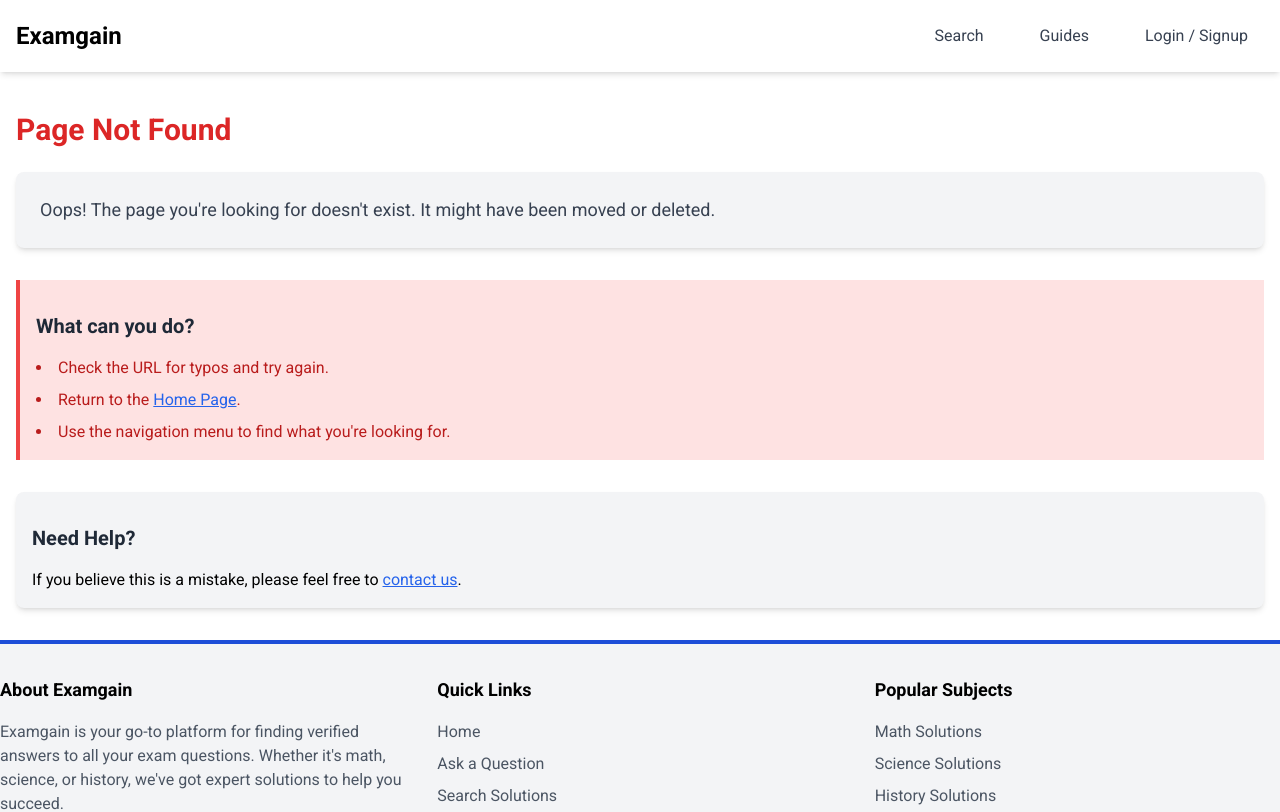
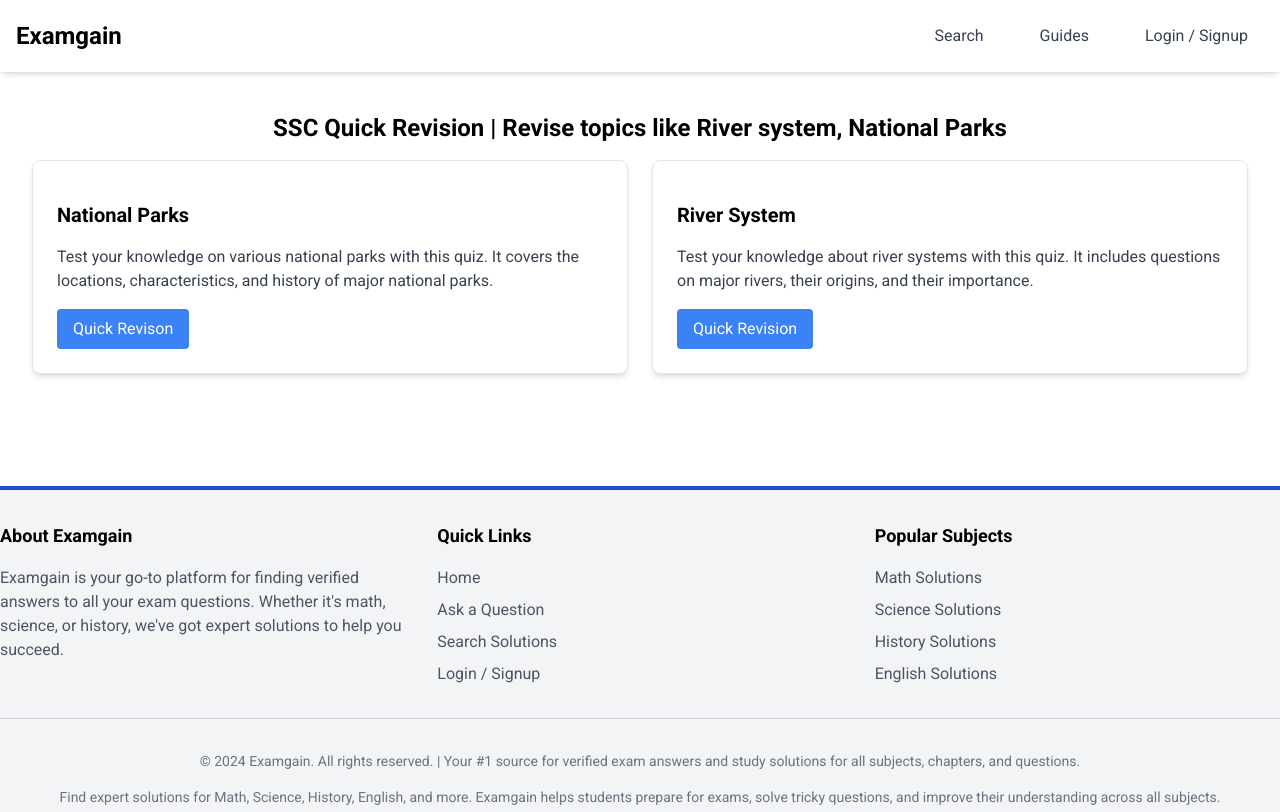
Before and after one commit to PatelAbhay550/examgain, a Next.js app: page /revision/ssc in a window 1280 px wide. Before the commit this address had no page. Shown: the top 812 px of the page. Built offline with nearby package versions, Linux system fonts and the light colour scheme.

Commit message:
Create page.jsx

```diff
--- /dev/null
+++ b/app/revision/ssc/page.jsx
@@ -0,0 +1,49 @@
+import React from "react";
+import Link from "next/link";
+
+const SSCRevision = () => {
+  return (
+    <div className="pt-28 pb-28 px-4 md:px-8">
+      <h1 className="mb-4 text-2xl font-bold text-center">
+        SSC Quick Revision | Revise topics like River system, National Parks
+      </h1>
+      <div className="grid grid-cols-1 md:grid-cols-2 gap-6">
+        {/* National Parks Card */}
+        <div className="bg-white border border-gray-200 rounded-lg shadow-md overflow-hidden">
+          <div className="p-6">
+            <h2 className="text-xl font-semibold mb-4">National Parks</h2>
+            <p className="text-gray-700 mb-4">
+              Test your knowledge on various national parks with this quiz. It
+              covers the locations, characteristics, and history of major
+              national parks.
+            </p>
+            <Link href="/revision/ssc/national-parks-in-india">
+              <p className="inline-block bg-blue-500 text-white py-2 px-4 rounded hover:bg-blue-600">
+                Quick Revison
+              </p>
+            </Link>
+          </div>
+        </div>
+
+        {/* River System Card */}
+        <div className="bg-white border border-gray-200 rounded-lg shadow-md overflow-hidden">
+          <div className="p-6">
+            <h2 className="text-xl font-semibold mb-4">River System</h2>
+            <p className="text-gray-700 mb-4">
+              Test your knowledge about river systems with this quiz. It
+              includes questions on major rivers, their origins, and their
+              importance.
+            </p>
+            <Link href="/revision/ssc/river-system-of-india">
+              <p className="inline-block bg-blue-500 text-white py-2 px-4 rounded hover:bg-blue-600">
+                Quick Revision
+              </p>
+            </Link>
+          </div>
+        </div>
+      </div>
+    </div>
+  );
+};
+
+export default SSCRevision;
```
